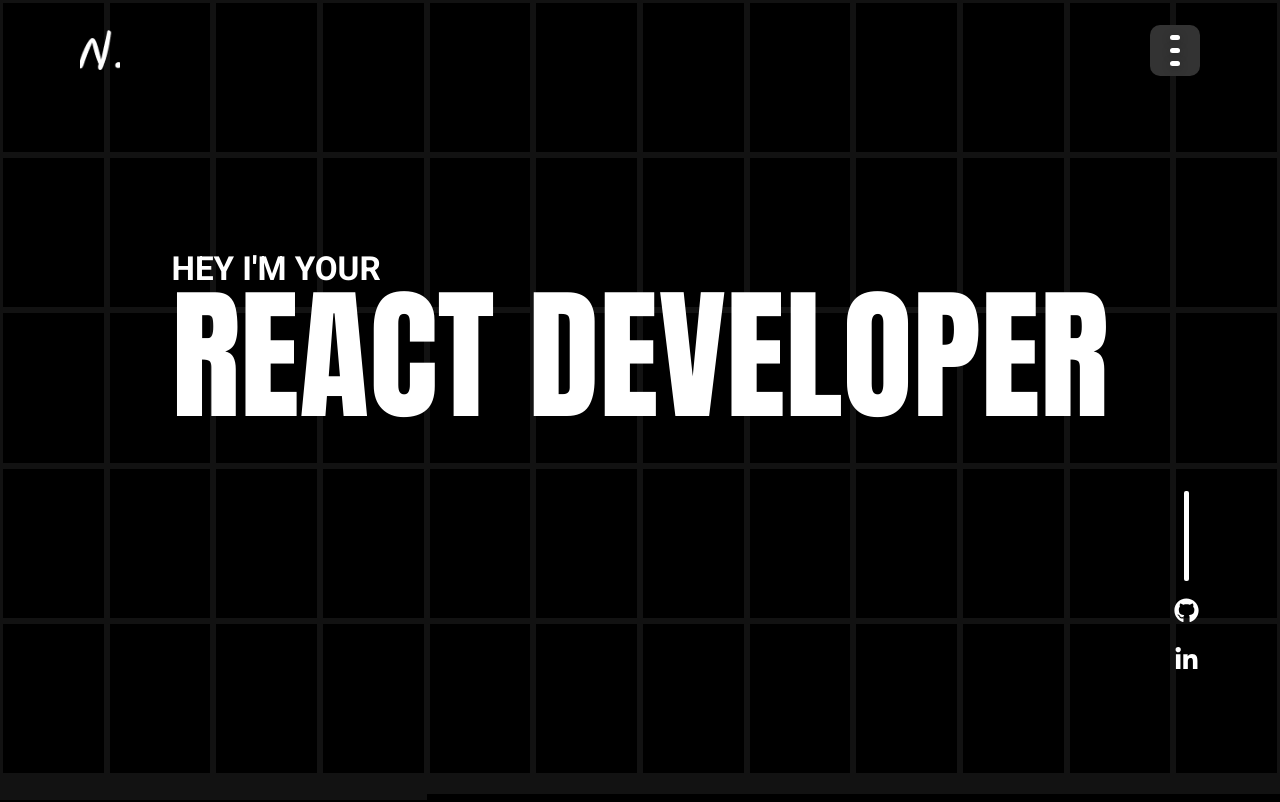
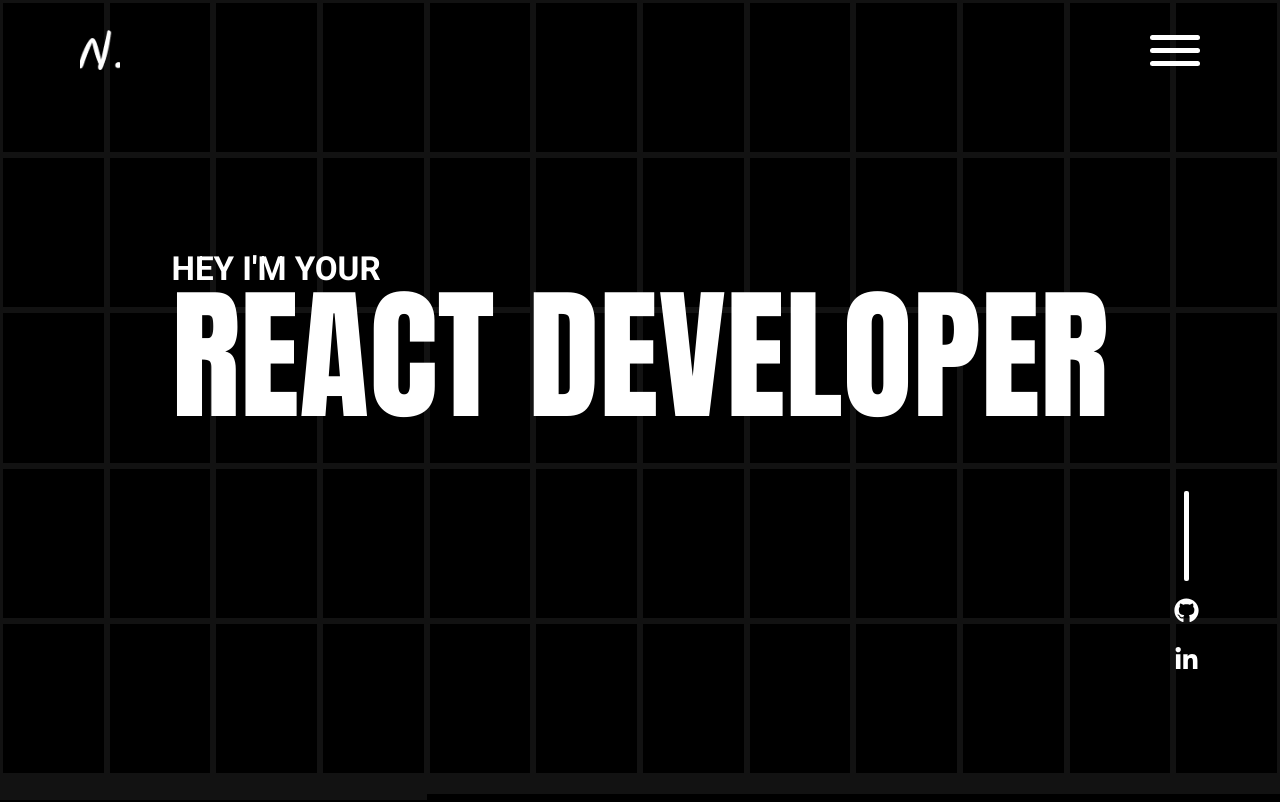
Before and after one commit to nikhilsaiankilla/nikhilsaiportfolio, a React (Create React App) app: page / in a window 1280 px wide. Shown: the top 802 px of the page. Built offline with nearby package versions, Linux system fonts and the light colour scheme; some icons are missing.

Commit message:
fixed herosection btn

```diff
--- a/src/components/navbar/Navbar.jsx
+++ b/src/components/navbar/Navbar.jsx
@@ -27,7 +27,7 @@
   return (
     <nav className="navbar" >
       <img src={logo} alt="logo" className='logo' onClick={() => { navigate('/') }} />
-      <div className={`btn ${value ? 'active' : 'not-active'}`} onClick={handleSlider}>
+      <div className={`nav-btn ${value ? 'active' : 'not-active'}`} onClick={handleSlider}>
         <span></span>
         <span></span>
         <span></span>
--- a/src/components/navbar/style.scss
+++ b/src/components/navbar/style.scss
@@ -18,7 +18,7 @@
         cursor: pointer;
     }
 
-    .btn {
+    .nav-btn {
         width: 50px;
         cursor: pointer;
         overflow: hidden;
```
